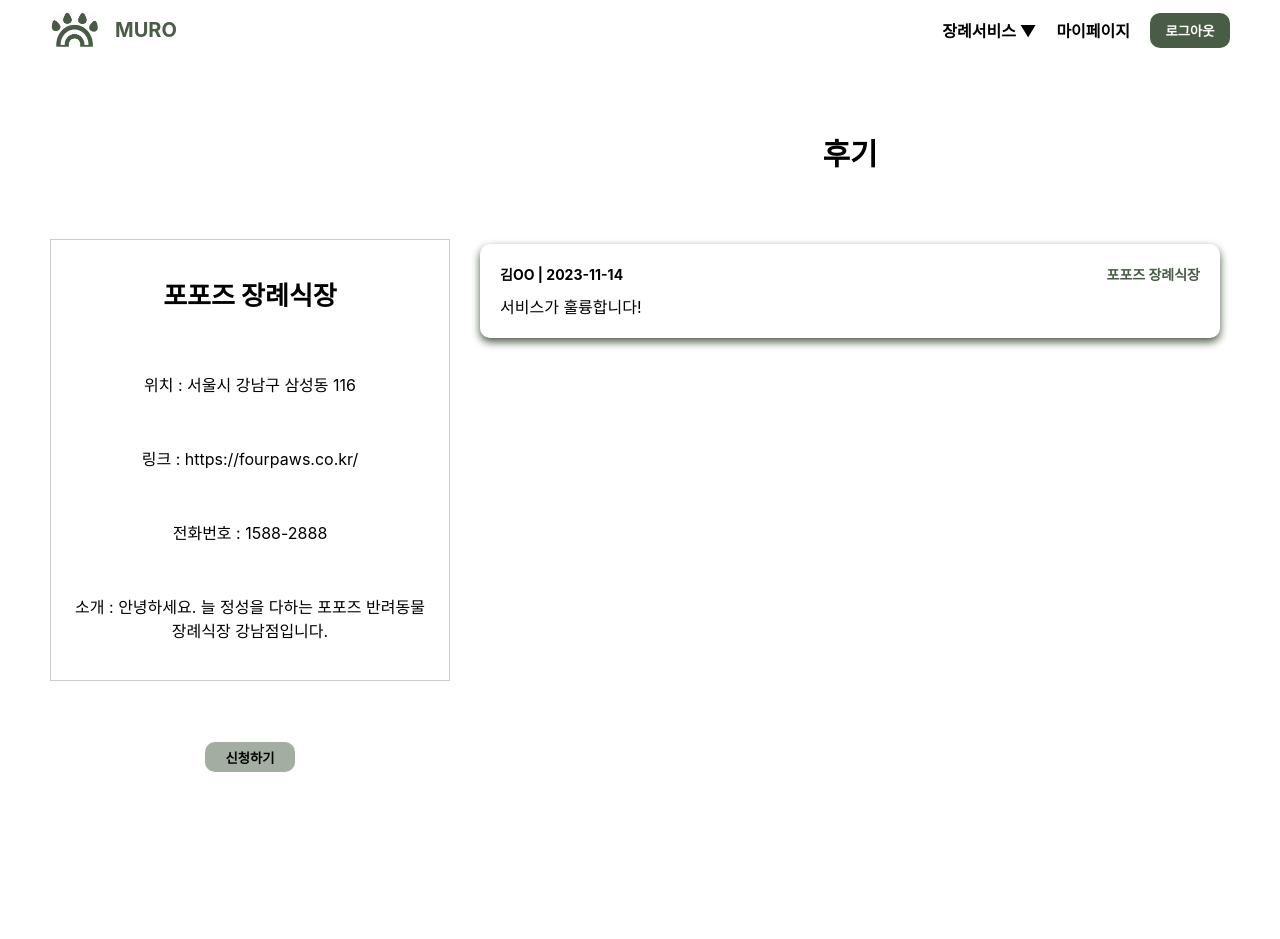
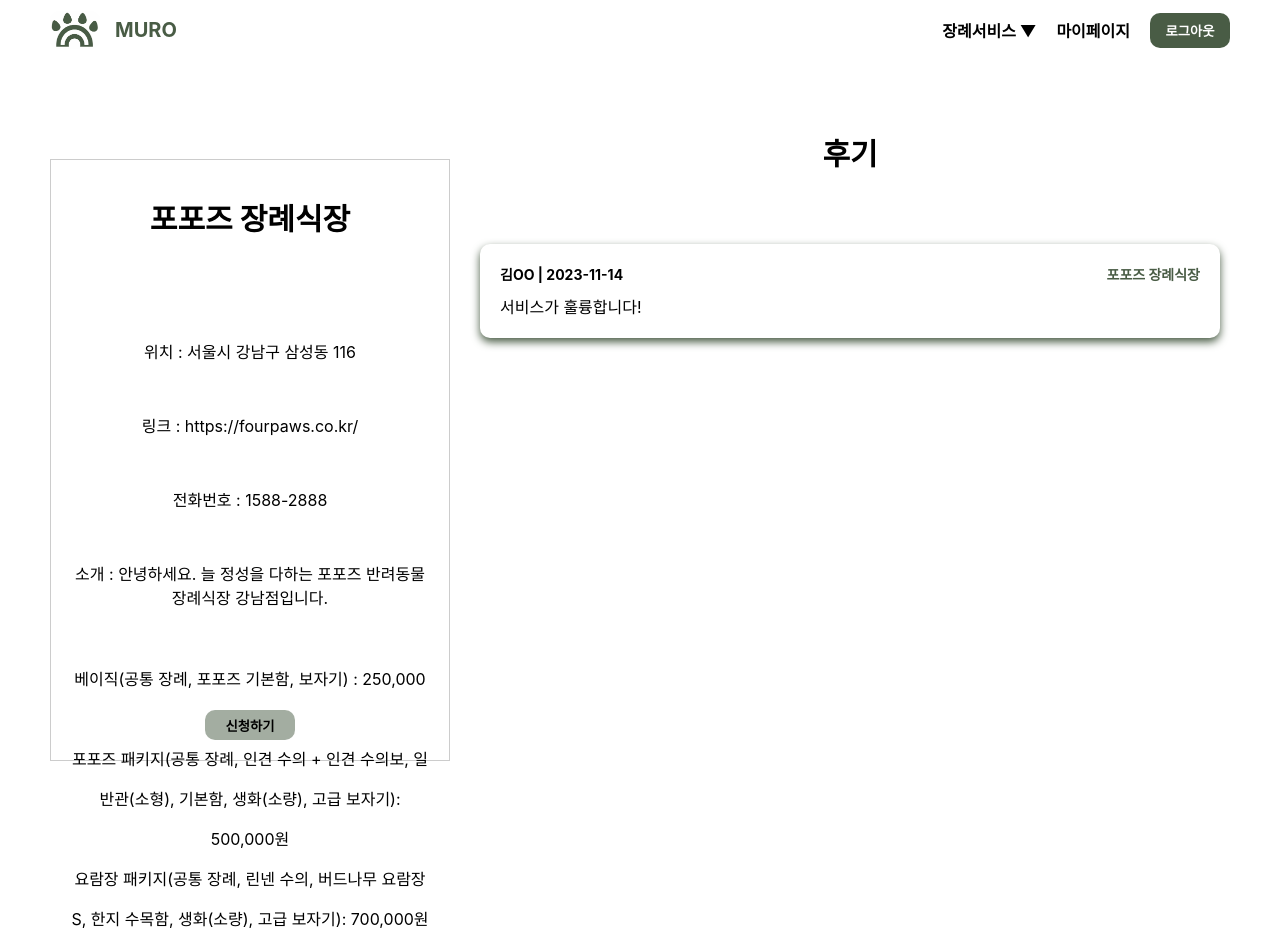
Before and after one commit to 23Software5/FrontEnd, a React (Create React App) app: page /funeral-list in a window 1280 px wide. Both pictures are taken after a click on the element 640 px from the left and 206 px from the top of the page. Before the commit the page ends 860 px from the top, so only its background shows below. Built offline with nearby package versions, Linux system fonts and the light colour scheme.

Commit message:
Feat:FuneralList price add

```diff
--- a/src/pages/FuneralDetailList.js
+++ b/src/pages/FuneralDetailList.js
@@ -22,6 +22,11 @@
         </div>
         <div className="funeral-detail-intro">
           소개 : {funeralHome.description}
+        </div>
+        <div className="funeral-detail-price">
+          {funeralHome.price.split("\n").map((line, index) => (
+            <div key={index}>{line}</div>
+          ))}
         </div>
         <div className="funeral-detail-button-container">
           <Link to="/estimate-request">
--- a/src/pages/FuneralList.js
+++ b/src/pages/FuneralList.js
@@ -11,40 +11,51 @@
       method: "납골당",
       location: "서울시 강남구 삼성동 116",
       link: "https://fourpaws.co.kr/",
-      telnum:"1588-2888",
-      description: "안녕하세요. 늘 정성을 다하는 포포즈 반려동물 장례식장 강남점입니다.",
+      telnum: "1588-2888",
+      description:
+        "안녕하세요. 늘 정성을 다하는 포포즈 반려동물 장례식장 강남점입니다.",
+      price:
+        "베이직(공통 장례, 포포즈 기본함, 보자기) : 250,000원\n포포즈 패키지(공통 장례, 인견 수의 + 인견 수의보, 일반관(소형), 기본함, 생화(소량), 고급 보자기): 500,000원\n요람장 패키지(공통 장례, 린넨 수의, 버드나무 요람장 S, 한지 수목함, 생화(소량), 고급 보자기): 700,000원",
     },
     {
       name: "펫포유 장례식장",
       method: "납골당",
       location: "서울시 강남구 삼성동 114-9",
       link: "https://www.petforyou.kr/",
-      telnum:"1533-4426",
+      telnum: "1533-4426",
       description: "이별의 아픔을 위로하고 공감하는 펫포유가 되겠습니다.",
+      price:
+        "펫포유 장례(염습, 단독추모실, 국화헌화, 종교용품, 개별화장, 기본 유골함): 250,000원\n고급 장례(염습, 단독추모실, 국화헌화, 종교용품, 개별화장, 고급 수의S, 고급 오동나무관S, 고급유골함): 500,000원\n프리미엄(염습, 단독추모실, 국화헌화, 종교용품, 개별화장, 최고급 수의S, 최고급 오동나무관S or 요람S, 최고급 호두나무 유골함): 850,000원",
     },
     {
       name: "스타티스 장례식장",
       method: "납골당",
       location: "서울시 강남구 삼성동 112-3",
       link: "https://www.startice.co.kr/",
-      telnum:"02-728-5411",
-      description: "아이와의 추억을 영원히 우리들 마음에 간직하는 스타티스입니다.",
+      telnum: "02-728-5411",
+      description:
+        "아이와의 추억을 영원히 우리들 마음에 간직하는 스타티스입니다.",
+      price:
+        "기본장례(염습, 화장, 기본 유골함): 250,000원\n고급장례(염습, 일반수의, 오동나무관, 국화꽃다발, 화장, 기능성 유골함): 500,000원\nVIP장례(염습, 고급수의, 오동나무관, 생화장식, 호두나무 유골함): 850,000원",
     },
     {
       name: "파트라슈 장례식장",
       method: "납골당",
       location: "서울시 강남구 삼성동 116-1",
       link: "https://www.mypatrasche.co.kr/",
-      telnum:"02-723-2201",
+      telnum: "02-723-2201",
       description: "내 생에 가장 소중한 친구를 위하여 파트라슈",
+      price: "기본 장례비용 : 20만원\n수의/관/유골함/납골안치 : 각 10만원 추가",
     },
     {
       name: "펫콤 장례식장",
       method: "납골당",
       location: "서울시 강남구 삼성동 117",
       link: "https://petcom.kr/",
-      telnum:"1833-5158",
+      telnum: "1833-5158",
       description: "마지막 순간까지 아름답게 펫콤이 함께하겠습니다.",
+      price:
+        "일반화장(개별화장, 기본유골함, 추모, 추모액자): 195,000원\n고급화장(개별화장, 기본 유골함, 염습, 한지수의, 추모액자): 250,000원\nVIP화장(개별화장, 고급유골함, 유골주머니, 염습, 오동나무관, 인견수의, 꽃장식, 추모액자): 600,000원",
     },
   ];
 
--- a/src/styles/FuneralDetailList.css
+++ b/src/styles/FuneralDetailList.css
@@ -6,11 +6,13 @@
 }
 
 .funeral-detail-container-left {
+  position: relative;
   padding: 20px;
   border: 1px solid #ccc;
   margin: 10px;
-  width: 40%;
-  height: 50%;
+  width: 50%;
+
+  height: 70%;
   text-align: center;
 }
 
@@ -21,12 +23,19 @@
 }
 
 .funeral-detail-name {
-  font-size: 26px;
+  font-size: 30px;
   font-weight: bold;
-  margin-bottom: 60px;
+  margin-bottom: 100px;
   margin-top: 15px;
 }
-
+.funeral-detail-price{
+  margin-bottom: 50px;
+  margin-top: 15px;
+  line-height: 2.5;
+}
+.funeral-detail-intro{
+margin-bottom: 50px;
+}
 .funeral-detail-location {
   margin-bottom: 50px;
 }
@@ -36,19 +45,20 @@
 .funeral-detail-telnumber{
   margin-bottom: 50px;
 }
-.funeral-detail-intro{
 
-}
 .review-title {
-  font-size: 18px;
+  font-size: 20px;
   font-weight: bold;
   margin-bottom: 10px;
 }
 
 .funeral-detail-button-container {
-  margin-top: 100px;
+  position: absolute;
   text-align: center;
   border: none;
+  left: 50%;
+  bottom: 20px;
+  transform: translateX(-50%);
 }
 .funeral-detail-button {
   background-color: #a3ada1;
```
